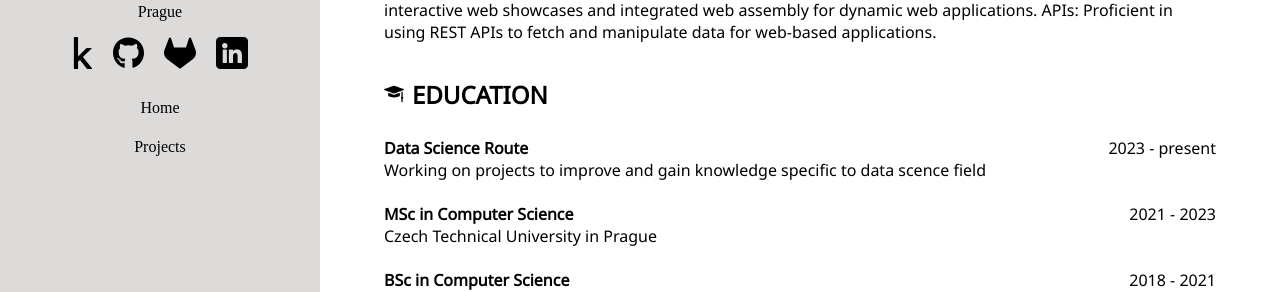
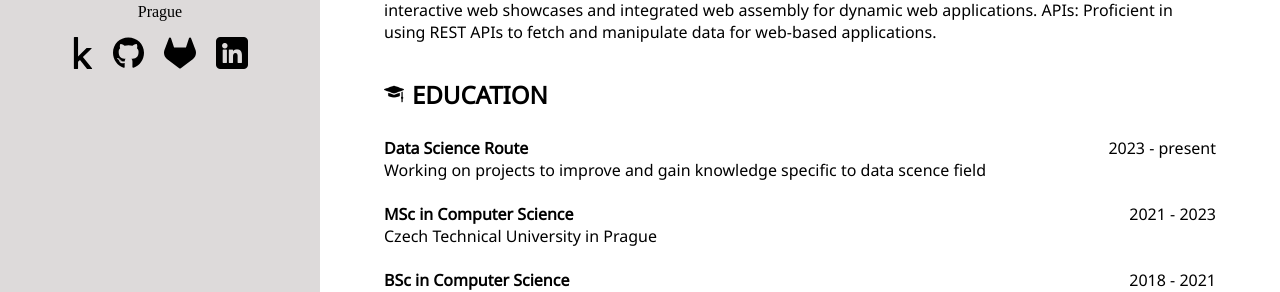
Before and after one commit to lemirkison/Portfolio, a Jekyll site: the page built from index.html, in a window 1280 px wide. Shown: the part 357-649 px from the top of the page. Built offline with Jekyll 4.4.1, drawn with Linux system fonts in a browser that asks for light colours; some web fonts are replaced.

Commit message:
Deleted home and projects tab

```diff
--- a/_includes/sidebar.html
+++ b/_includes/sidebar.html
@@ -25,17 +25,10 @@
         </a>
 
     </div>
-    <nav class="sidebar-nav">
+    <!-- <nav class="sidebar-nav">
         <ul>
             <li><a href="{{ site.baseurl }}/">Home</a></li>
             <li><a href="{{ site.baseurl }}/projects">Projects</a></li>
-
-            <!-- Understanding Ratings Through Sentiment - This Kaggle project investigates an Amazon toy category dataset to reveal how product ratings are influenced by reviews, seller information, and product descriptions, utilizing sentiment analysis to predict ratings impact.
-Anime Recommendation System - Developed a comprehensive anime recommendation system applying five different methodologies, including Item-Based Collaborative Filtering and Synopsis-Based Recommendation, to accommodate diverse user preferences.
-Music Sheet Unblurring Model - Designed a PyTorch-based CNN model to enhance the clarity of blurred music sheets, improving readability and performance for musicians.
-Visualization of Neural Networks -
-            <li><a href="/about/">About</a></li> -->
-            <!-- Add more navigation links as needed -->
         </ul>
-    </nav>
+    </nav> -->
 </div>
```
